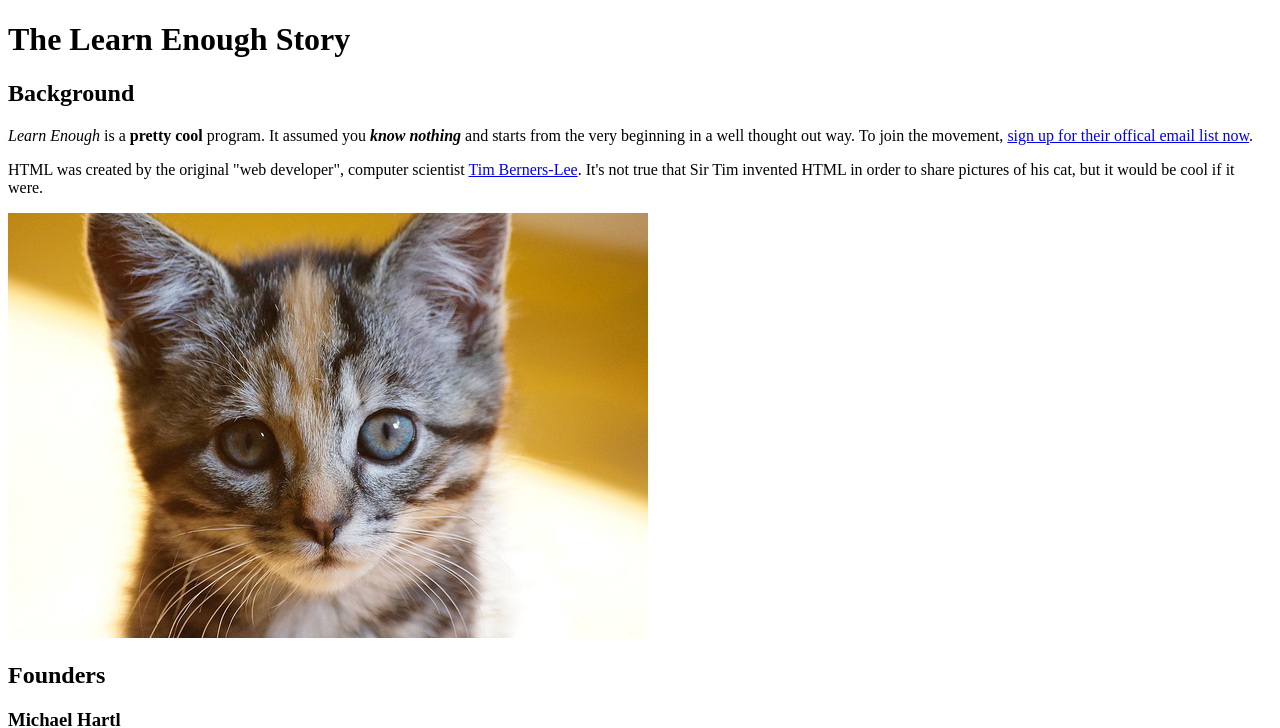
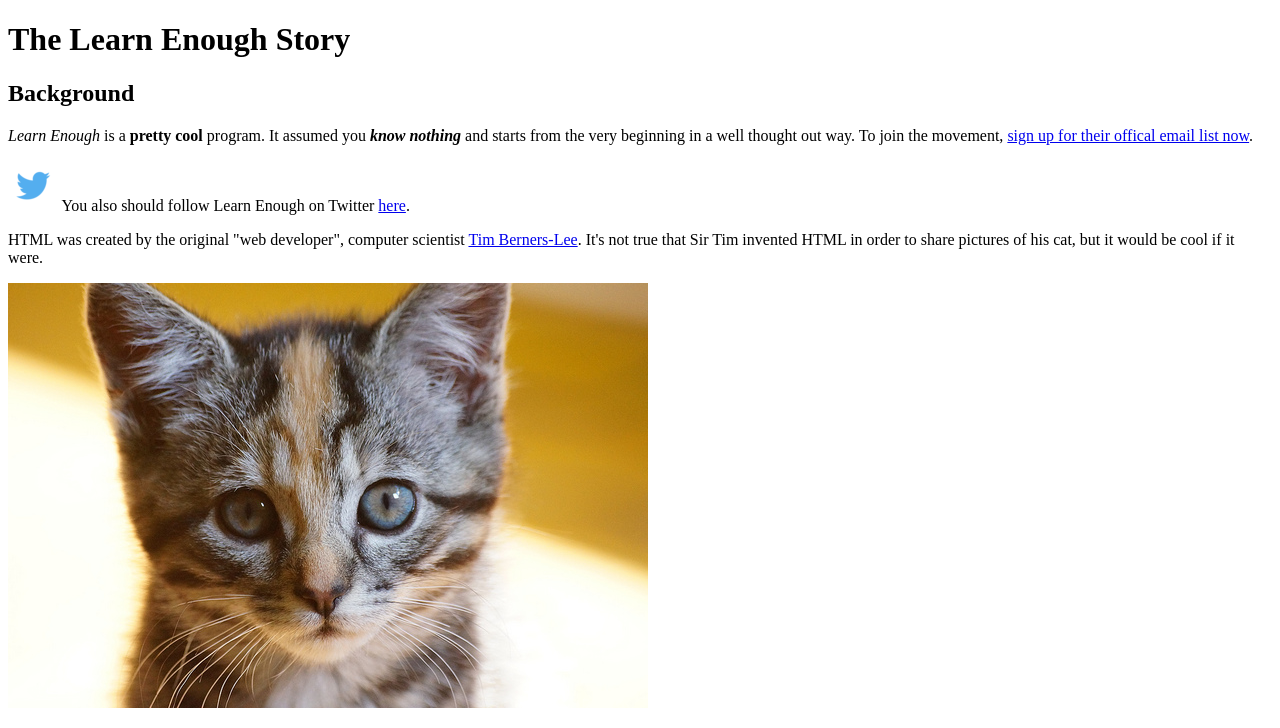
Before and after one commit to rvandyck/sample_website, a plain HTML site: page index.html in a window 1280 px wide. Shown: the top 728 px of the page. Drawn offline with Linux system fonts and the light colour scheme.

Commit message:
Add Twitter image and URL

```diff
--- a/index.html
+++ b/index.html
@@ -11,6 +11,16 @@
    <h2>Background</h2>
    <p>
      <em>Learn Enough</em> is a <strong>pretty cool</strong> program. It assumed you <strong><em>know nothing</em></strong> and starts from the very beginning in a well thought out way. To join the movement, <a href="http://learnenough.com/email">sign up for their offical email list now</a>.
+   </p>
+
+   <p>
+     <a href="https://twitter.com/learnenough" target="_blank"
+     rel="noopener" style="text-decoration: none;">
+       <img src="images/small_twitter_logo.png">
+     </a>
+     You also should follow Learn Enough on Twitter
+     <a href="https://twitter.com/learnenough"
+        target="_blank" rel="noopener">here</a>.
    </p>
 
    <p>
```
Also changed, not shown: images/small_twitter_logo.png (added), 1 other file.
